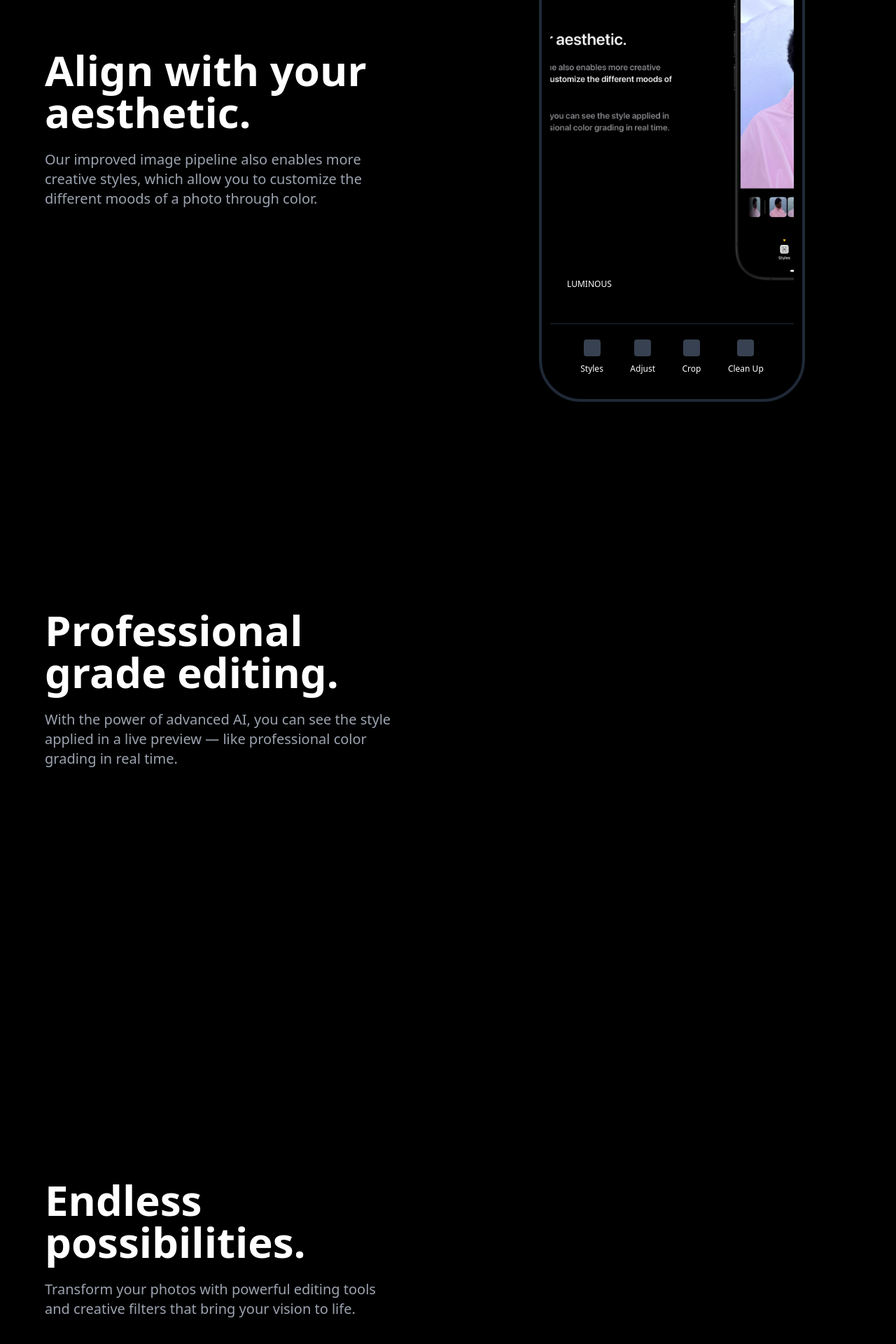
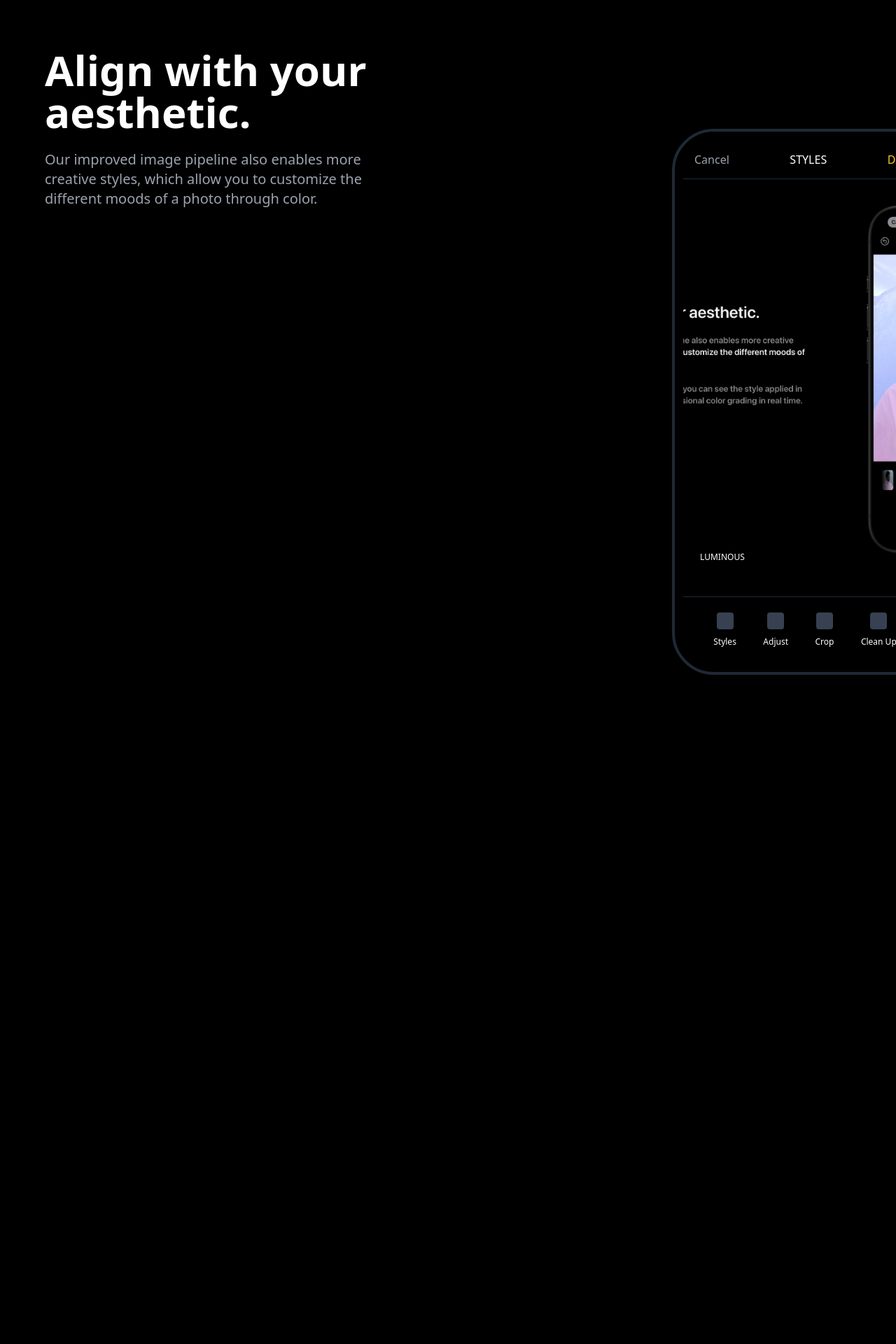
Before and after one commit to ryuntalan/mobile-mockup-shift, a React (Vite) app: page / in a window 1280 px wide. Shown: the part 216-2136 px from the top of the page at 70% size. Built offline with nearby package versions, Linux system fonts and the light colour scheme.

Commit message:
Refactor: Add fade transitions
Implement fade-in and fade-out transitions for text and images.

```diff
--- a/src/components/ScrollSection.tsx
+++ b/src/components/ScrollSection.tsx
@@ -5,6 +5,7 @@ import PhoneMockup from './PhoneMockup';
 
 const ScrollSection = () => {
   const [activeSection, setActiveSection] = useState(0);
+  const [lastActiveSection, setLastActiveSection] = useState(0);
   const containerRef = useRef<HTMLDivElement>(null);
 
   useEffect(() => {
@@ -15,12 +16,17 @@ const ScrollSection = () => {
       const sectionHeight = window.innerHeight;
 
       const newActiveSection = Math.floor(scrollPosition / sectionHeight);
-      setActiveSection(Math.min(2, Math.max(0, newActiveSection)));
+      const clampedSection = Math.min(2, Math.max(0, newActiveSection));
+
+      if (clampedSection !== activeSection) {
+        setLastActiveSection(activeSection);
+        setActiveSection(clampedSection);
+      }
     };
 
     window.addEventListener('scroll', handleScroll);
     return () => window.removeEventListener('scroll', handleScroll);
-  }, []);
+  }, [activeSection]);
 
   const mockupImages = [
     "/lovable-uploads/4e82b18d-5c66-4d05-af35-50c22c36b9b0.png",
@@ -30,15 +36,30 @@ const ScrollSection = () => {
 
   return (
     <div className="bg-black min-h-[300vh]" ref={containerRef}>
-      {/* Fixed phone mockup */}
+      {/* Fixed phone mockup with image transition */}
       <div className="fixed top-0 right-0 w-1/2 h-screen flex items-center justify-center">
-        <PhoneMockup currentImage={mockupImages[activeSection]} />
+        <div className="relative">
+          {mockupImages.map((image, index) => (
+            <div
+              key={image}
+              className={cn(
+                "absolute inset-0 transition-opacity duration-700",
+                activeSection === index ? "opacity-100" : "opacity-0"
+              )}
+            >
+              <PhoneMockup currentImage={image} />
+            </div>
+          ))}
+        </div>
       </div>
 
-      {/* Scrollable text sections */}
+      {/* Scrollable text sections with fade transitions */}
       <div className="w-1/2 relative">
         <div className="min-h-screen flex items-center px-16">
-          <div>
+          <div className={cn(
+            "transition-opacity duration-500",
+            activeSection === 0 ? "opacity-100" : "opacity-0"
+          )}>
             <h2 className="text-white text-6xl font-bold mb-6">
               Align with your aesthetic.
             </h2>
@@ -50,7 +71,10 @@ const ScrollSection = () => {
         </div>
 
         <div className="min-h-screen flex items-center px-16">
-          <div>
+          <div className={cn(
+            "transition-opacity duration-500",
+            activeSection === 1 ? "opacity-100" : "opacity-0"
+          )}>
             <h2 className="text-white text-6xl font-bold mb-6">
               Professional grade editing.
             </h2>
@@ -62,7 +86,10 @@ const ScrollSection = () => {
         </div>
 
         <div className="min-h-screen flex items-center px-16">
-          <div>
+          <div className={cn(
+            "transition-opacity duration-500",
+            activeSection === 2 ? "opacity-100" : "opacity-0"
+          )}>
             <h2 className="text-white text-6xl font-bold mb-6">
               Endless possibilities.
             </h2>
```
